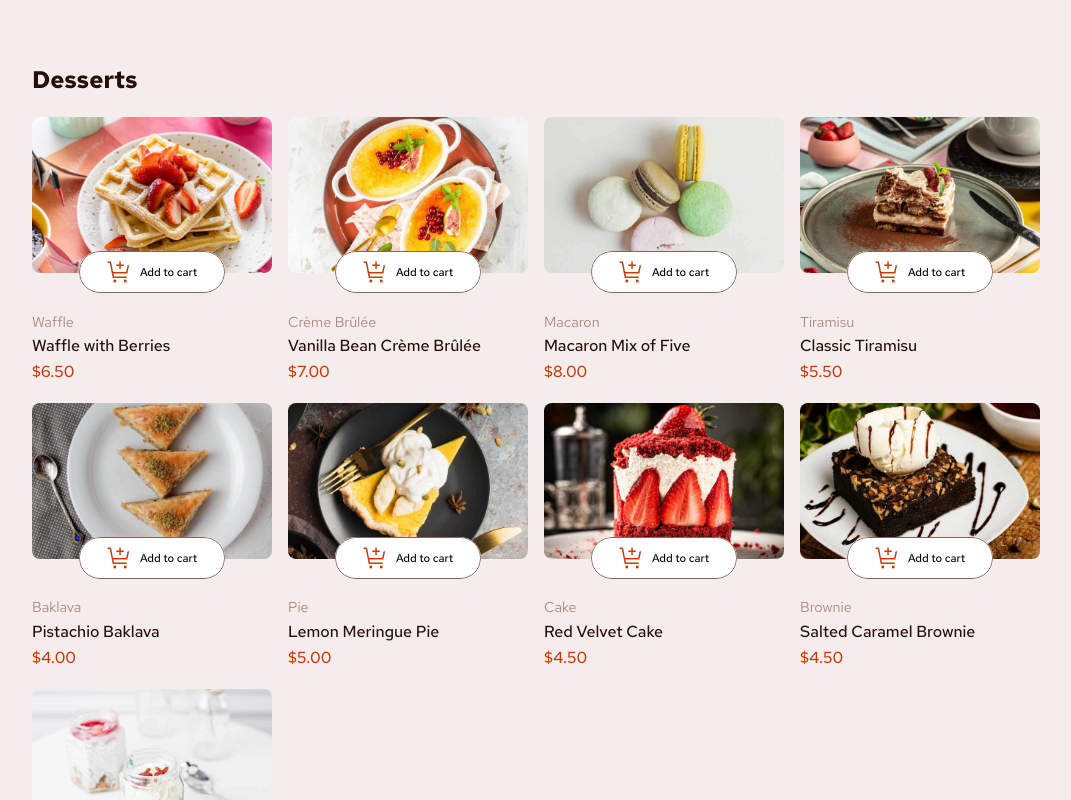
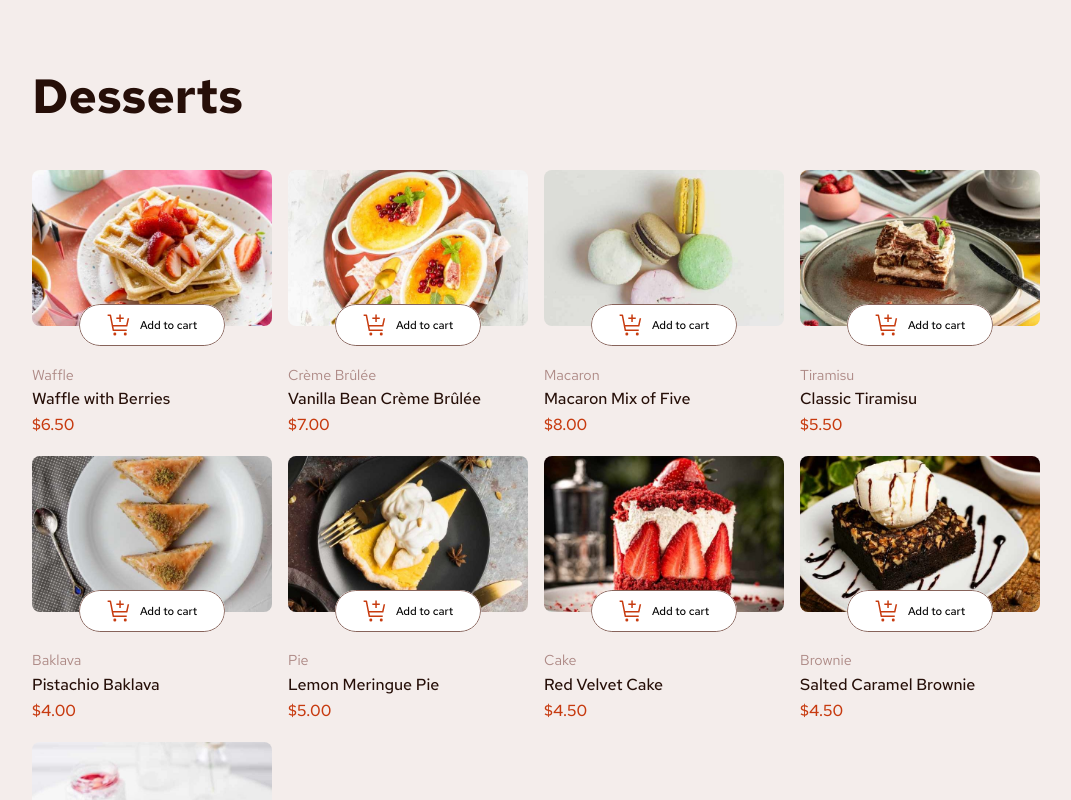
Before and after one commit to IzykGit/productlist-cart, a React (Vite) app: page / in a window 1280 px wide. Shown: the top 800 px of the page, without its empty margins (0-1071 px from the left). Built offline with nearby package versions, Linux system fonts and the light colour scheme.

Commit message:
changed some styling and header styling

```diff
--- a/src/App.css
+++ b/src/App.css
@@ -1,6 +1,6 @@
 
 .main {
-    padding: 4rem 4rem;
+    padding: 4rem 7rem;
 
     display: flex;
     justify-content: space-between;
@@ -35,6 +35,8 @@
 .product_section > h1 {
     color: hsl(14, 65%, 9%);
     grid-row: 1;
+
+    font-size: 3rem;
 
     margin-top: 0;
 }
```
